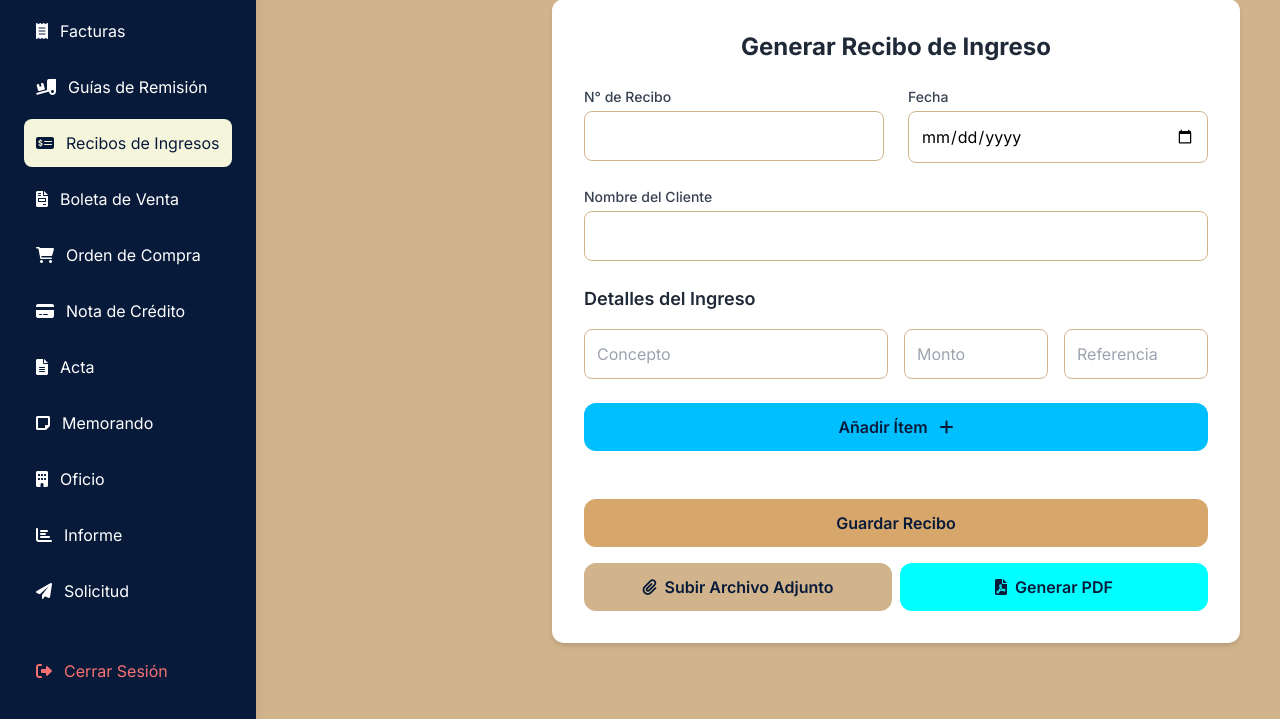
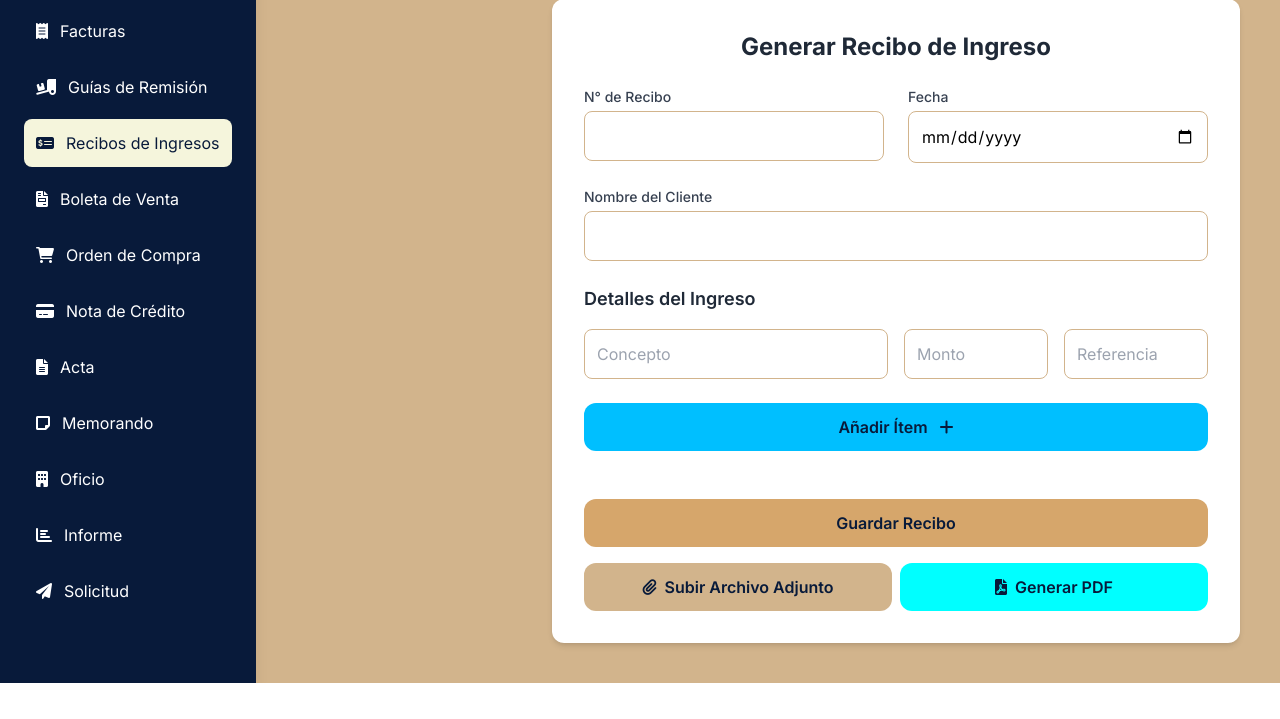
Before and after one commit to benjix908/docuemprende, a Flask app: page /recibos_de_ingresos in a window 1280 px wide. Shown: the part 121-840 px from the top of the page. After the commit the page ends 804 px from the top, so only its background shows below. Run offline with Flask 3, Linux system fonts and the light colour scheme; a user stored in the database is signed in; data that the repository does not hold is empty; some libraries are stand-ins or nearby versions.

Commit message:
Update recibos_de_ingresos.html

```diff
--- a/Python/templates/recibos_de_ingresos.html
+++ b/Python/templates/recibos_de_ingresos.html
@@ -157,12 +157,6 @@
                         <span>Solicitud</span>
                     </a>
                 </nav>
-            </div>
-            <div class="mt-8">
-                <a href="{{ url_for('logout') }}" class="flex items-center p-3 rounded-lg text-red-400 hover:bg-red-100 transition-colors">
-                    <i class="fas fa-sign-out-alt mr-3"></i>
-                    <span>Cerrar Sesión</span>
-                </a>
             </div>
         </div>
     </aside>
@@ -511,4 +505,5 @@
         });
     </script>
 </body>
+
 </html>
```
